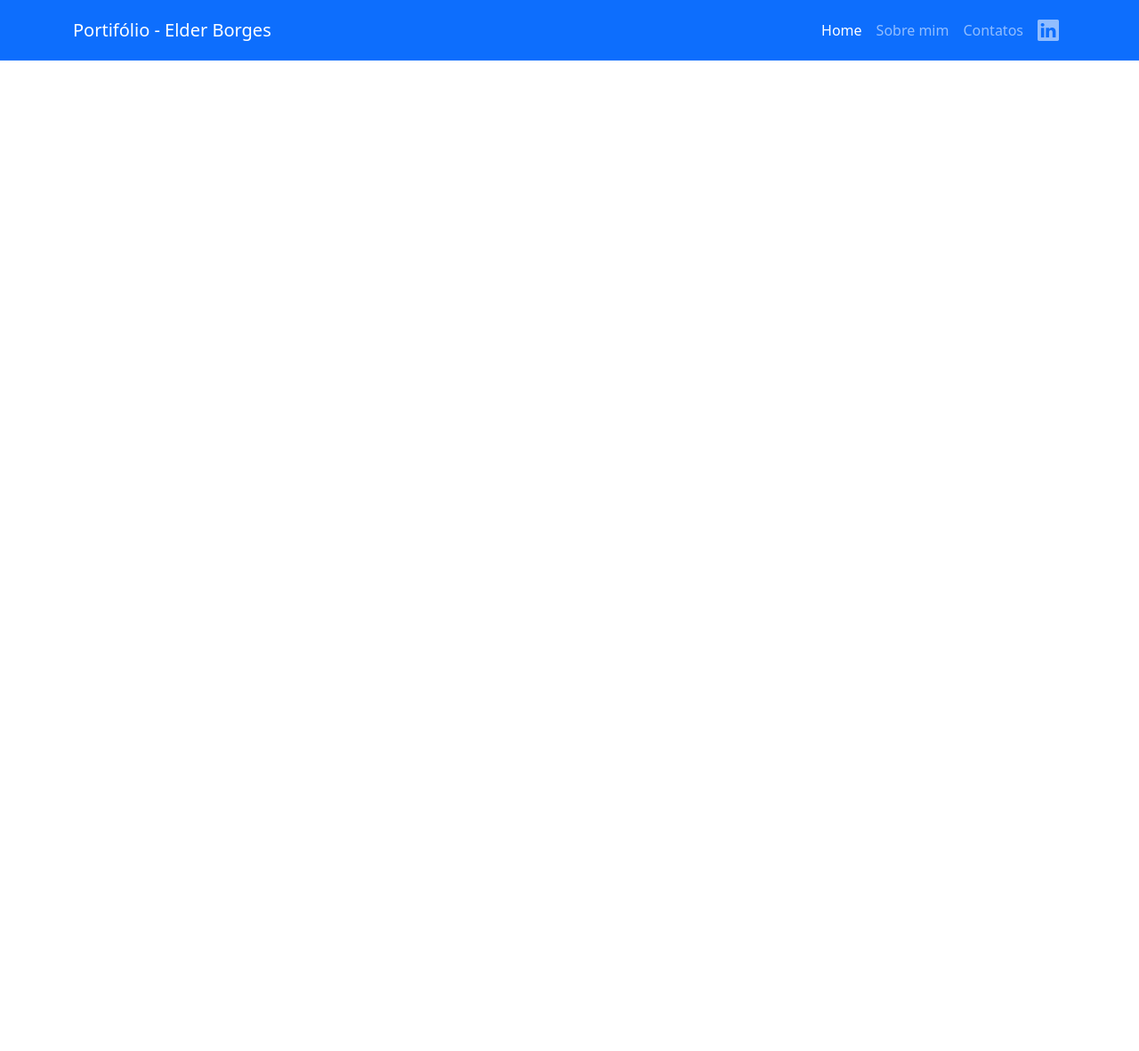
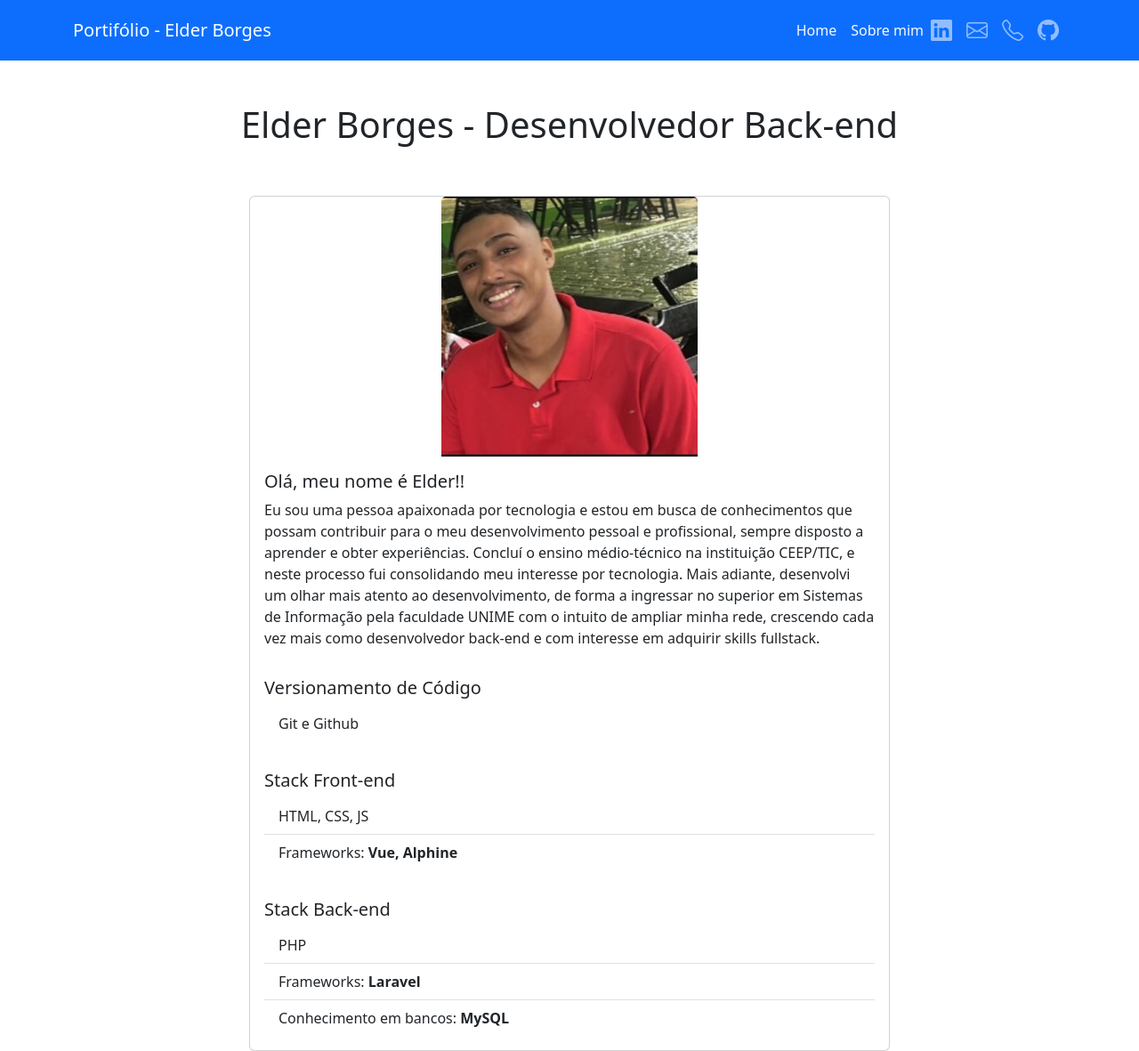
Before and after one commit to eldersb/portfolio-front, a Vue app: page /about in a window 1280 px wide. Shown: the whole page at 89% size. Before the commit the page ends 800 px from the top, so only its background shows below. Built offline with nearby package versions, Linux system fonts and the light colour scheme.

Commit message:
Implementando About

```diff
--- a/src/components/HeaderComponent.vue
+++ b/src/components/HeaderComponent.vue
@@ -8,20 +8,26 @@
                 </button>
                 <div class="collapse navbar-collapse" id="navbarNav">
                     <ul class="navbar-nav ms-auto d-flex justify-content-center align-items-center">
+                        <div class="d-flex gap-3">
+                            <router-link to="/home" class="text-light link-custom">
+                                 Home
+                            </router-link>
+                            <router-link to="/about" class="text-light link-custom">
+                                Sobre mim
+                            </router-link>
+                        </div>
                         <li class="nav-item">
-                        <a class="nav-link active" aria-current="page" href="#">Home</a>
+                            <a class="nav-link" href="https://www.linkedin.com/in/elders3288/" target="_blank"><i class="bi bi-linkedin fs-4"></i></a>
                         </li>
                         <li class="nav-item">
-                        <a class="nav-link" href="#">Sobre mim</a>
+                            <a class="nav-link" href="#"><i class="bi bi-envelope fs-4"></i></a>
                         </li>
                         <li class="nav-item">
-                        <a class="nav-link" href="#">Contatos</a>
+                            <a class="nav-link" href="#"><i class="bi bi-telephone fs-4"></i></a>
                         </li>
-                        <div>
-                            <li class="nav-item">
-                        <a class="nav-link" href="#"><i class="bi bi-linkedin fs-4"></i></a>
+                        <li class="nav-item">
+                            <a class="nav-link" target="_blank" href="https://github.com/eldersb"><i class="bi bi-github fs-4"></i></a>
                         </li>
-                        </div>
 
                   </ul>
                 </div>
@@ -31,9 +37,9 @@
 </template>
 
 <script>
-export default {
-    name: 'HeaderComponent'
-}
+// export default {
+//     name: 'HeaderComponent'
+// }
 
 </script>
 
@@ -41,5 +47,8 @@ export default {
 
 <style>
 
+.link-custom {
+    text-decoration: none;
+}
 
 </style>
--- a/src/router/index.js
+++ b/src/router/index.js
@@ -1,6 +1,8 @@
 import { createRouter, createWebHistory } from 'vue-router';
 
 import HomeView from '../views/HomeView.vue'
+import AboutView from '../views/AboutView.vue'
+
 
 const router = createRouter({
     history: createWebHistory(),
@@ -9,6 +11,11 @@ const router = createRouter({
             path: '/',
             name: 'home',
             component: HomeView
+        },
+        {
+            path: '/about',
+            name: 'about',
+            component: AboutView
         }
     ]
   });
--- /dev/null
+++ b/src/views/AboutView.vue
@@ -0,0 +1,57 @@
+<template>
+
+    <div class="container">
+        <div class="row">
+            <div class="col-md-12">
+
+                <h1 class="mt-5 text-center">Elder Borges - Desenvolvedor Back-end</h1>
+
+                <div class="card-container d-flex justify-content-center">
+                    <div class="card mt-5" style="width: 45rem;">
+                        <div class="d-flex justify-content-center">
+                            <img class="card-img-top" src="/public/elder.jpeg" alt="Card image cap" style="width: 18rem;">
+
+                        </div>
+                        <div class="card-body">
+                            <h5 class="card-title">Olá, meu nome é Elder!!</h5>
+                            <p class="card-text text-justify" >
+                                 Eu sou uma pessoa apaixonada por tecnologia e estou em busca de conhecimentos que possam contribuir para o meu desenvolvimento pessoal e profissional,
+                                 sempre disposto a aprender e obter experiências.
+                                 Concluí o ensino médio-técnico na instituição CEEP/TIC, e neste processo fui consolidando meu interesse por tecnologia.
+                                 Mais adiante, desenvolvi um olhar mais atento ao desenvolvimento,
+                                 de forma a ingressar no superior em Sistemas de Informação pela faculdade UNIME com o intuito de ampliar minha rede,
+                                 crescendo cada vez mais como desenvolvedor back-end e com interesse em adquirir skills fullstack.</p>
+
+                        </div>
+
+                        <div class="card-body">
+                            <h5>Versionamento de Código</h5>
+                            <ul class="list-group list-group-flush">
+                                <li class="list-group-item">Git e Github</li>
+                            </ul>
+                        </div>
+
+                        <div class="card-body">
+                            <h5>Stack Front-end</h5>
+                            <ul class="list-group list-group-flush">
+                                <li class="list-group-item">HTML, CSS, JS</li>
+                                <li class="list-group-item">Frameworks: <strong>Vue, Alphine</strong></li>
+                            </ul>
+                        </div>
+
+                        <div class="card-body">
+                            <h5>Stack Back-end</h5>
+                            <ul class="list-group list-group-flush">
+                                <li class="list-group-item">PHP</li>
+                                <li class="list-group-item">Frameworks: <strong>Laravel</strong></li>
+                                <li class="list-group-item">Conhecimento em bancos: <strong>MySQL</strong></li>
+                            </ul>
+                        </div>
+                    </div>
+                </div>
+
+            </div>
+        </div>
+    </div>
+
+</template>
```
Also changed, not shown: public/elder.jpeg (added).
